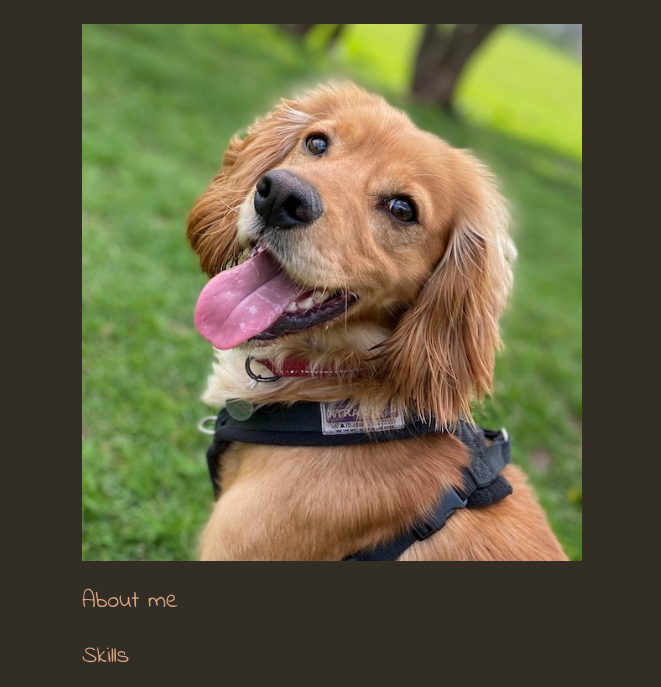
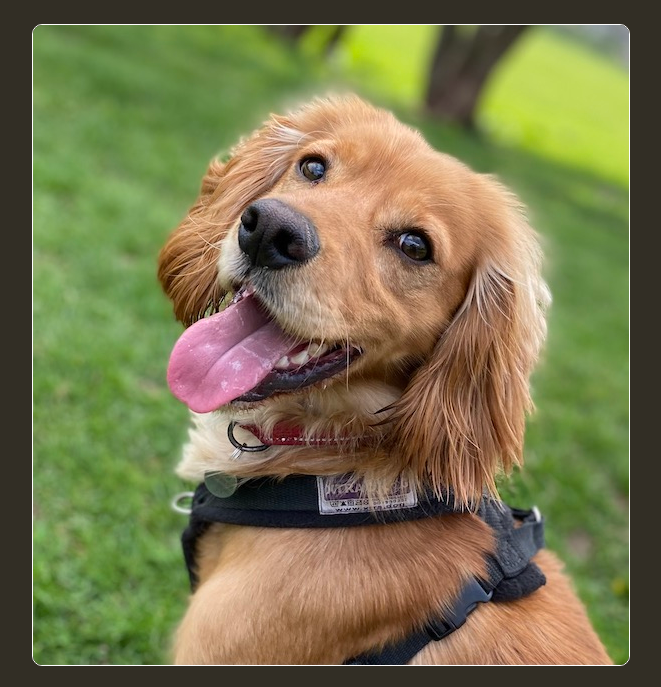
Before and after one commit to thatnick/charlie-profile, a plain HTML site: page index.html in a window 1280 px wide. Shown: the part 89-776 px from the top of the page, without its empty margins (308-969 px from the left). Drawn offline with Linux system fonts and the light colour scheme.

Commit message:
Add border radius

```diff
--- a/styles/style.css
+++ b/styles/style.css
@@ -4,9 +4,14 @@ body {
 }
 
 main {
-    max-width: 500px;
+    max-width: 600px;
     margin: auto;
     color: #AEB665;
+}
+
+img {
+    border-radius: 10px;
+    border: 1px solid white;
 }
 
 h1,
```
